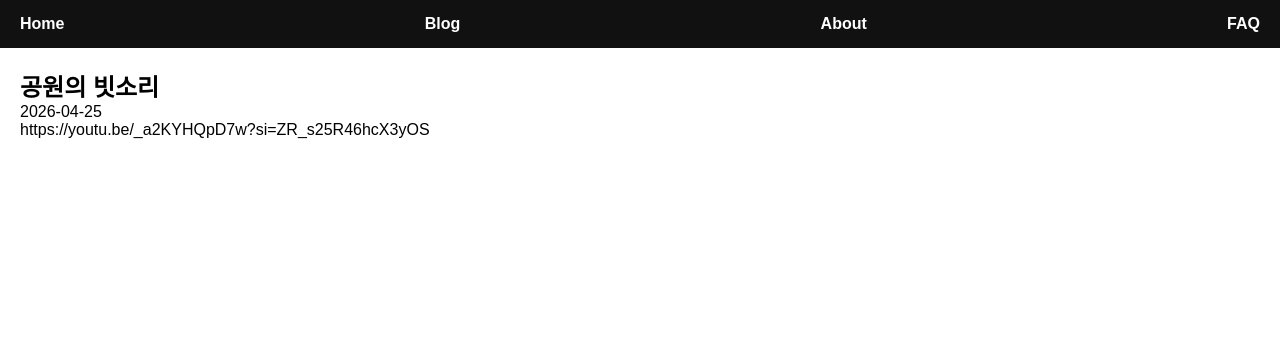
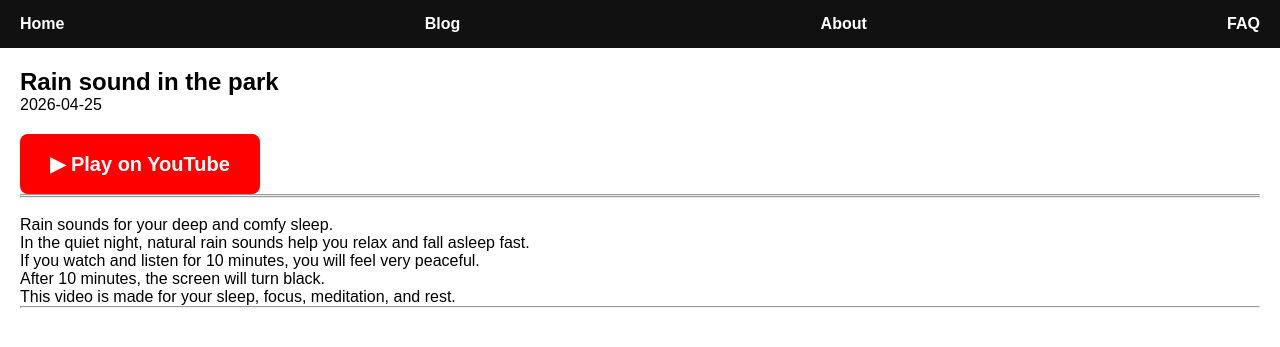
Before and after one commit to choijangwook/rain-deep-sleep, a Jekyll site: the page built from _posts/2026-04-25-공원의 빗소리.md, in a window 1280 px wide. Shown: the top 347 px of the page. Built offline with Jekyll 4.4.1, drawn with Linux system fonts in a browser that asks for light colours.

Commit message:
Update 2026-04-25-공원의 빗소리.md

```diff
--- a/_posts/2026-04-25-공원의 빗소리.md
+++ b/_posts/2026-04-25-공원의 빗소리.md
@@ -1 +1,23 @@
-https://youtu.be/_a2KYHQpD7w?si=ZR_s25R46hcX3yOS
+---
+layout: post
+title: "Rain sound in the park"
+date: 2026-04-25
+youtube_id: _a2KYHQpD7w
+---
+
+<a href="https://www.youtube.com/watch?v={{ page.youtube_id }}" target="_blank" class="youtube-button">
+▶ Play on YouTube
+</a>
+
+---
+
+---
+
+<br>
+Rain sounds for your deep and comfy sleep.<br>
+In the quiet night, natural rain sounds help you relax and fall asleep fast.<br>
+If you watch and listen for 10 minutes, you will feel very peaceful.<br>
+After 10 minutes, the screen will turn black.<br>
+This video is made for your sleep, focus, meditation, and rest.<br>
+
+---
```
